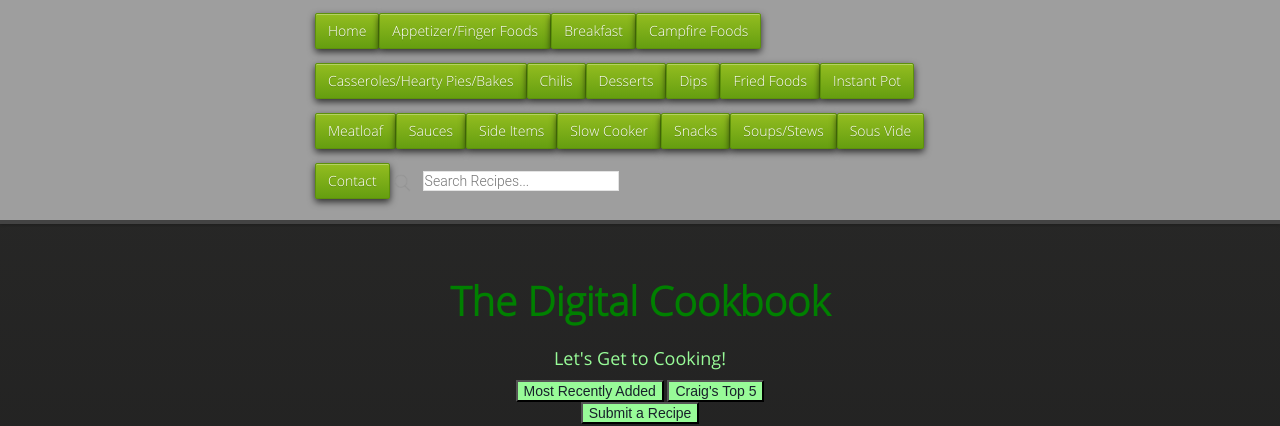
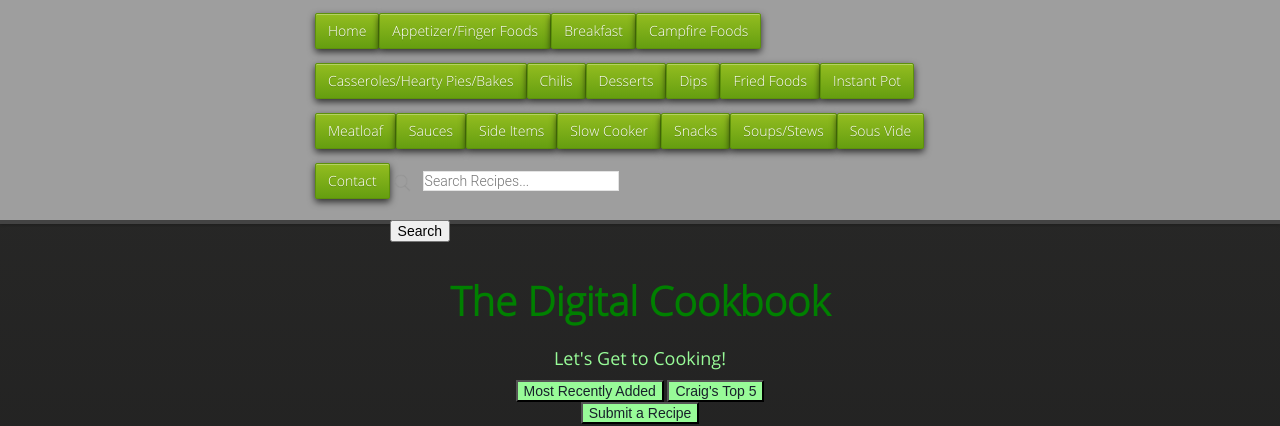
Before and after one commit to cmwillett/TheDigitalCookbook, a Jekyll site: the page built from index.md, in a window 1280 px wide. Shown: the top 426 px of the page. Built offline with Jekyll 4.4.1, drawn with Linux system fonts in a browser that asks for light colours; nearby versions of some CDN libraries.

Commit message:
added search button

```diff
--- a/_layouts/default.html
+++ b/_layouts/default.html
@@ -45,11 +45,12 @@ tipue_search_active: true
             <li class="fork"><a href="{{site.github.url}}/SousVide/index.html">Sous Vide</a></li>
             <li class="fork"><a href="{{site.github.url}}/Contact/index.html">Contact</a></li>
             <li class="fork">
-              <form action="{{ page.url | relative_url }}">
+              <form action="{{ page.url | relative_url }}" id="form1">
                 <div class="tipue_search_left"><img src="{{ "/assets/tipuesearch/search.png" | relative_url }}" class="tipue_search_icon"></div>
                 <div class="tipue_search_right"><input type="text" placeholder="Search Recipes..." name="q" id="tipue_search_input" pattern=".{3,}" title="At least 3 characters" required></div>
                 <div style="clear: both;"></div>
               </form>
+              <button type="submit" form="form1" value="Submit">Search</button>
             </li>
           </nav>
           <!--<div id="tipue_search_content"></div>-->
```
